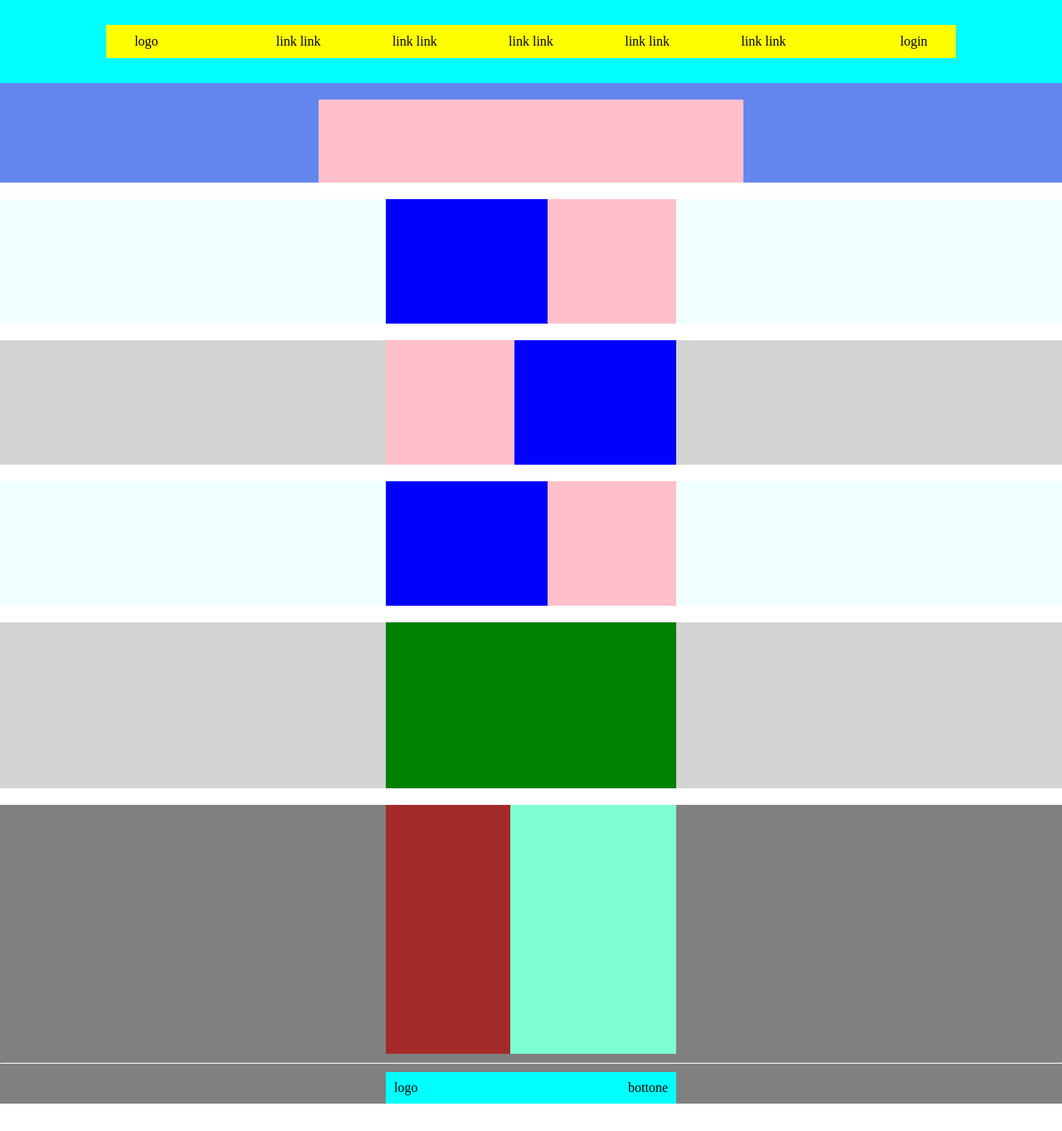
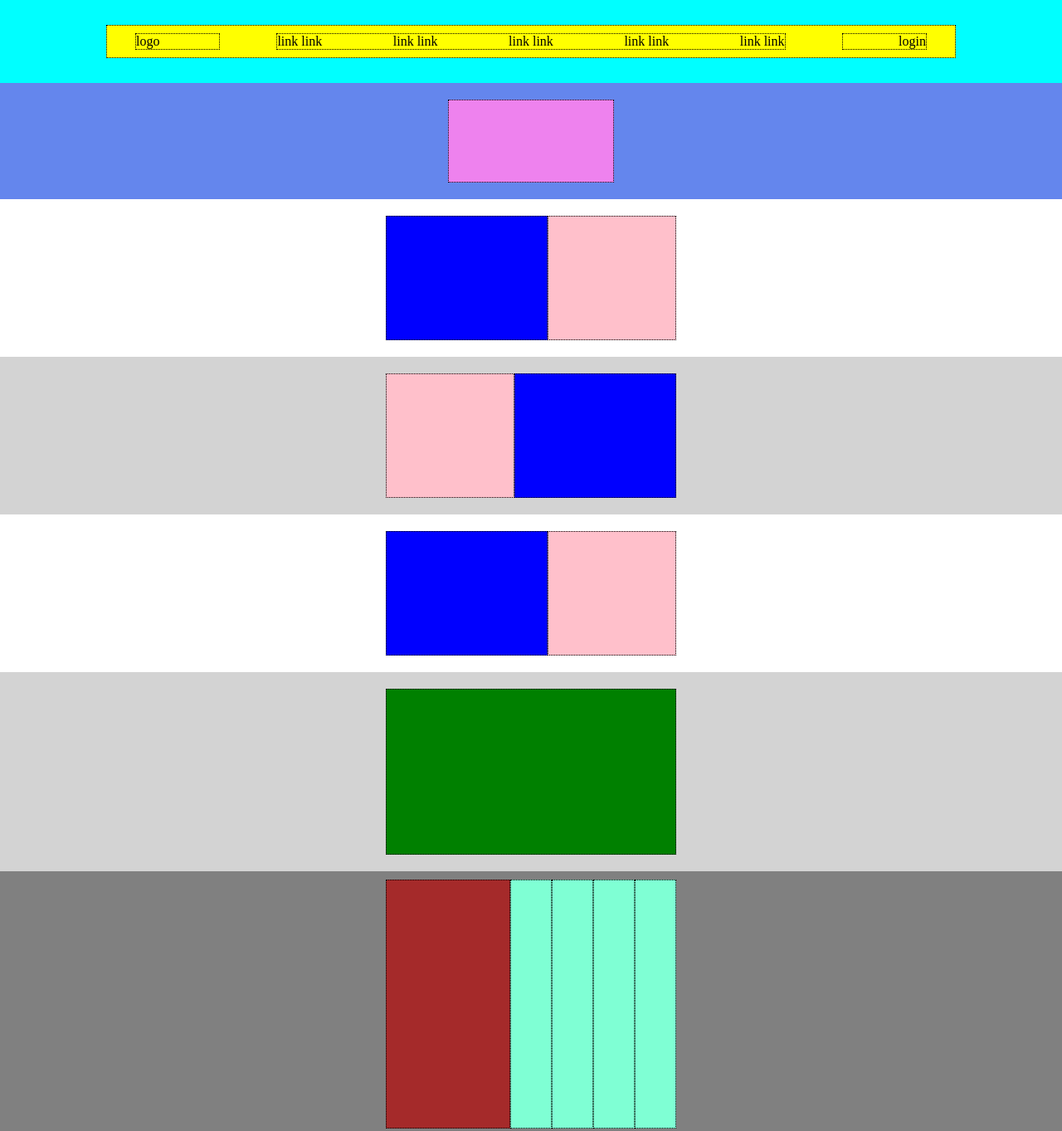
Before and after one commit to info-mic-info/htmlcss-struttura-discord, a plain HTML site: page index.html in a window 1280 px wide. Shown: the top 1363 px of the page at 83% size. Before the commit the page ends 1330 px from the top, so only its background shows below. Drawn offline with Linux system fonts and the light colour scheme.

Commit message:
Add border dotted

```diff
--- a/style.css
+++ b/style.css
@@ -28,10 +28,12 @@ nav {
     display: flex;
     justify-content: space-around;
     align-items: center;
+    border: dotted 1px;
 }
 
 .logo {
     width: 10%;
+    border: dotted 1px;
 }
 
 ul {
@@ -39,45 +41,44 @@ ul {
     display: flex;
     justify-content: space-between;
     list-style-type: none;
+    border: dotted 1px;
 }
 
 .login {
     width: 10%;
     text-align: right;
+    border: dotted 1px;
 }
 
 
 
 /* CONTAINER BLUE */
-.container-white {
-    background-color: white;
-}
 
 .row {
-    width: 100%;
-    margin: 0 auto;
+
+    display: flex;
+    justify-content: center;
 }
 
 .col {
-    width: 40%;
+    width: 200px;
     height: 100px;
-    background-color: pink;
+    background-color: #Ee82ee;
     margin: 0 auto;
     margin-top: 20px;
     margin-bottom: 20px;
+    border: dotted 1px;
 }
 
 /* CONTENITORE BIANCO */
-
 .container-white {
-    background-color: azure;
+    background-color: white;
 }
 
 .row2 {
     display: flex;
     justify-content: center;
-    margin-top: 20px;
-    margin-bottom: 20px;
+
 
 }
 
@@ -85,6 +86,9 @@ ul {
     background-color: blue;
     width: 195px;
     height: 150px;
+    margin-top: 20px;
+    margin-bottom: 20px;
+    border: dotted 1px;
 
 
 }
@@ -93,6 +97,9 @@ ul {
     background-color: pink;
     width: 155px;
     height: 150px;
+    margin-top: 20px;
+    margin-bottom: 20px;
+    border: dotted 1px;
 }
 
 /* CONTENITORE GRIGIO */
@@ -107,15 +114,16 @@ ul {
 .row3 {
     display: flex;
     justify-content: center;
-    margin-top: 20px;
-    margin-bottom: 20px;
-
 }
 
 .col-verde {
     background-color: green;
     width: 350px;
     height: 200px;
+    margin-top: 20px;
+    margin-bottom: 20px;
+    border: dotted 1px;
+
 }
 
 /* FOOTER */
@@ -128,19 +136,20 @@ footer {
 
 .container-blackgrey {
     background-color: rgba(128, 128, 128, 0.228);
-
 }
 
 .row4 {
     display: flex;
     justify-content: center;
     margin-bottom: 10px;
-
 }
 
 .col4 {
     width: 150px;
     background-color: brown;
+    margin-top: 10px;
+    margin-bottom: 20px;
+    border: dotted 1px;
 }
 
 .col5 {
@@ -149,6 +158,9 @@ footer {
     background-color: aquamarine;
     display: flex;
     justify-content: center;
+    margin-top: 10px;
+    margin-bottom: 20px;
+    border: dotted 1px;
 }
 
 
```
Also changed, not shown: index.html (+1 -0 lines).
